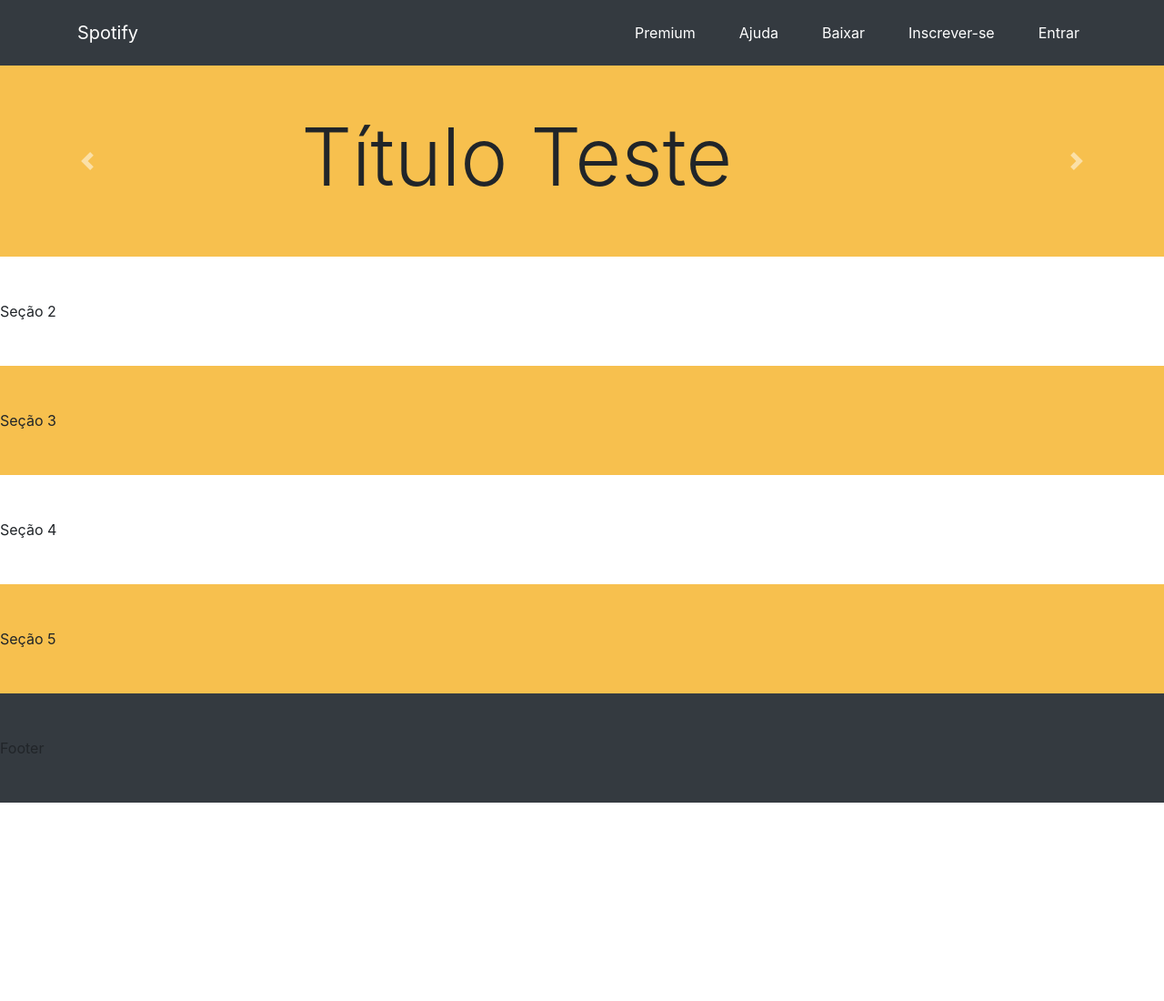
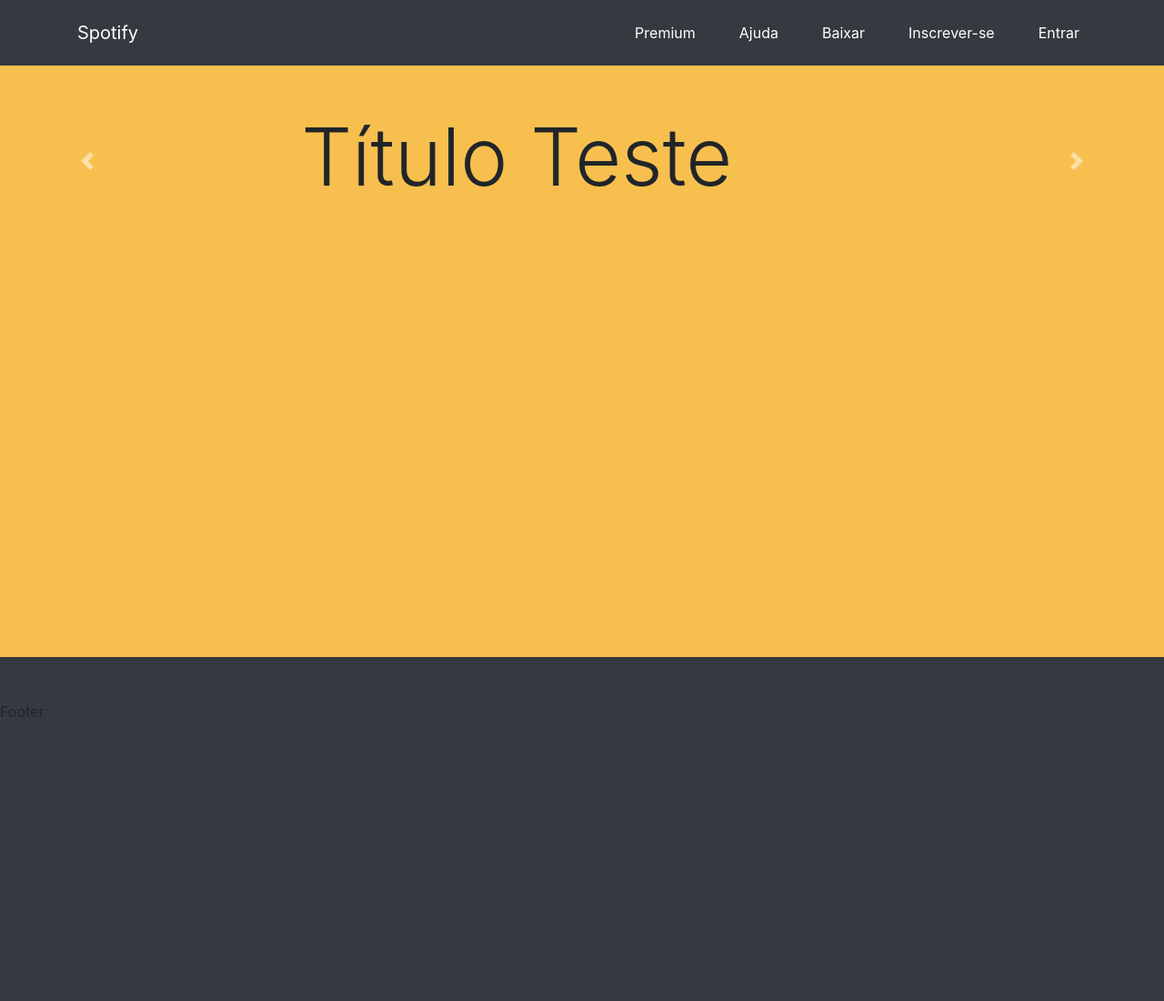
Before and after one commit to codeoj/Responsive-Template, a plain HTML site: page index.html in a window 1280 px wide. Shown: the top 1100 px of the page at 91% size. Before the commit the page ends 882 px from the top, so only its background shows below. Drawn offline with nearby package versions, Linux system fonts and the light colour scheme.

Commit message:
index, styless

```diff
--- a/index.html
+++ b/index.html
@@ -56,7 +56,7 @@
     </nav> <!-- fim da navbar -->
 
     <!-- Inicio das sections -->
-    <section class="bg-yellow py-5">
+    <section class="bg-yellow py-5 sectionp">
       <div id="spotify-slider" class="carousel slide" data-ride="carousel">
         <div class="carousel-inner text-center">
           <div class="carousel-item active">
@@ -76,24 +76,7 @@
           <span class="carousel-control-next-icon" aria-hidden="true"></span>
           <span class="sr-only">Próximo</span>
         </a>
-
       </div>
-    </section>
-
-    <section class="py-5">
-      Seção 2
-    </section>
-
-    <section class="bg-yellow py-5">
-      Seção 3
-    </section>
-
-    <section class="py-5">
-      Seção 4
-    </section>
-
-    <section class="bg-yellow py-5">
-      Seção 5
     </section>
 
     <footer class="bg-dark py-5">
--- a/styles.css
+++ b/styles.css
@@ -9,3 +9,11 @@
 .bg-yellow {
 	background-color: #f7c04e !important;
 }
+
+.sectionp {
+	height: 650px;
+}
+
+footer {
+	height: 500px;
+}
```
